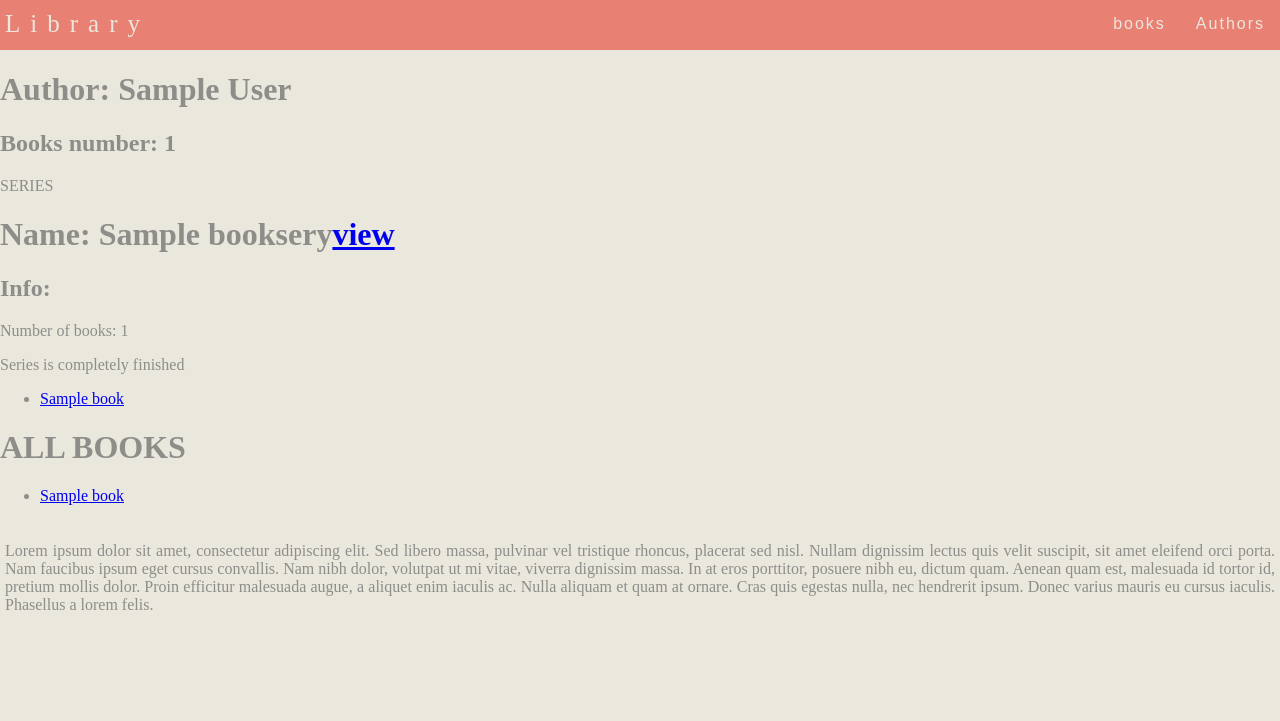
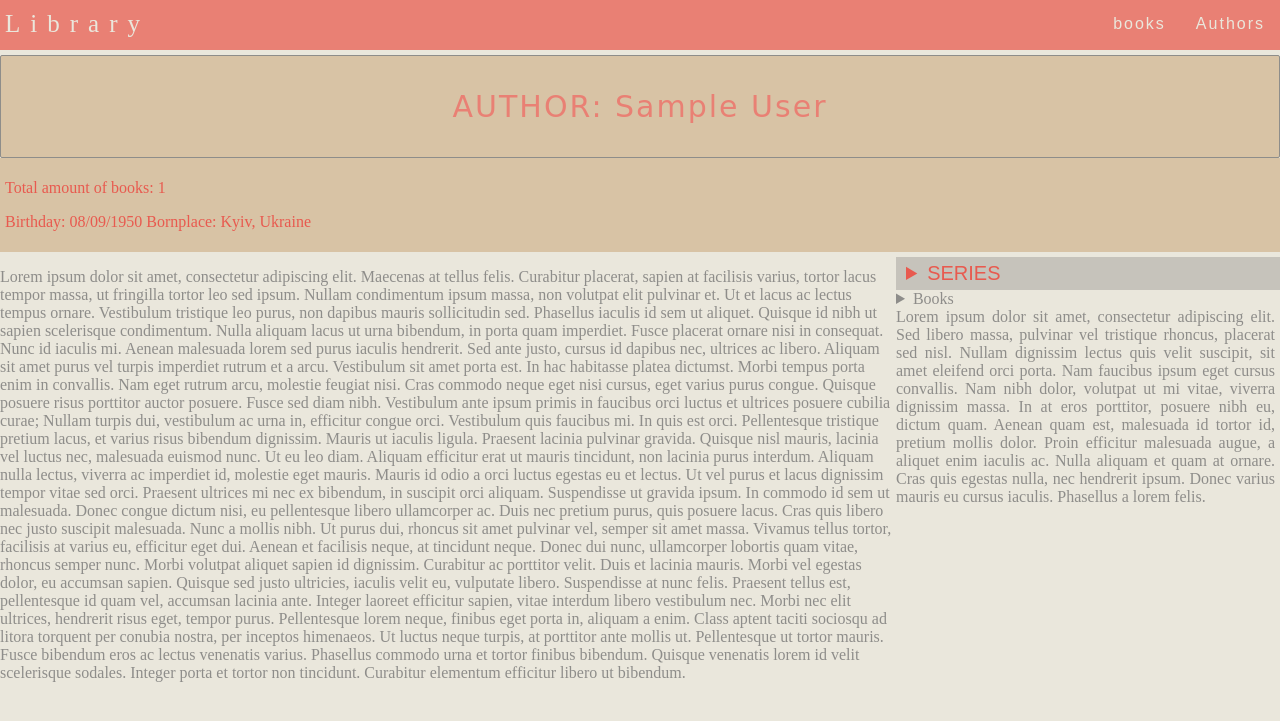
Before and after one commit to Shushunya/library-project, a Django app: page /authors/1 in a window 1280 px wide. Shown: the top 721 px of the page. Run offline with Django 4.2, Linux system fonts and the light colour scheme; tables that the repository leaves empty hold one stand-in row (values such as "Sample post").

Commit message:
author page edited: add bio/books info columns, add books collapsibles

```diff
--- a/mystaticfiles/author/detail.css
+++ b/mystaticfiles/author/detail.css
@@ -0,0 +1,53 @@
+.author-title {
+    background-color: #D8C3A5;
+    color: #E98074;
+    margin-top: 5px;
+    padding: 3px;
+    text-align: center;
+    border: 1px solid #8E8D8A;
+    border-radius: 2px;
+    font-size: 30px;
+    letter-spacing: 2px;
+    font-family: cursive;
+}
+
+.short-info {
+    background-color: #D8C3A5;
+    color: #E85A4F;
+    margin: 0;
+    padding: 5px;
+}
+
+.column-bio {
+    float: left;
+    width: 70%;
+    /* position: relative; */
+}
+
+.column-books {
+    float: right;
+    width: 30%;
+}
+
+.series {
+    background-color: rgba(142, 141, 138, 0.4);
+    color: #E85A4F;
+    /* height: 40px; */
+    text-align: left;
+    padding: 5px 10px;
+    /* padding-top: 5px; */
+    margin-top:5px;
+    font-size: 20px;
+    cursor: pointer;
+}
+
+.series-detail {
+    color: #E98074;
+    margin-left: 20px;
+}
+
+.detail-content {
+    color: greenyellow;
+    margin-left: 25px;
+    font-size: 15px;
+}
--- a/mystaticfiles/style.css
+++ b/mystaticfiles/style.css
@@ -1,5 +1,6 @@
 @import url("./book/list.css");
 @import url("./book/detail.css");
+@import url("./author/detail.css");
 
 body {
     background-color: #EAE7DC;
--- a/templates/author/detail.html
+++ b/templates/author/detail.html
@@ -3,14 +3,40 @@
 {% block title %}: {{ author.fullname }}{% endblock %}
 
 {% block content %}
-    <h1>Author: {{ author.fullname }}</h1>
-    <h2>Books number: {{ count }}</h2>
+    <script src="{% static './author/detail.js' %}"></script>
+    <div class="author-title">
+        <p>AUTHOR: {{ author.fullname }}</p>
+    </div>
+    <div class="short-info">
+        <p>Total amount of books: {{ count }}</p>
+        <p>Birthday: 08/09/1950 Bornplace: Kyiv, Ukraine</p>
+    </div>
 
+
+    <div class="author-info">
+        <div class="column-bio" id="bio">
+            <p>
+                Lorem ipsum dolor sit amet, consectetur adipiscing elit. Maecenas at tellus felis. Curabitur placerat, sapien at facilisis varius, tortor lacus tempor massa, ut fringilla tortor leo sed ipsum. Nullam condimentum ipsum massa, non volutpat elit pulvinar et. Ut et lacus ac lectus tempus ornare. Vestibulum tristique leo purus, non dapibus mauris sollicitudin sed. Phasellus iaculis id sem ut aliquet. Quisque id nibh ut sapien scelerisque condimentum. Nulla aliquam lacus ut urna bibendum, in porta quam imperdiet. Fusce placerat ornare nisi in consequat. Nunc id iaculis mi. Aenean malesuada lorem sed purus iaculis hendrerit. Sed ante justo, cursus id dapibus nec, ultrices ac libero. Aliquam sit amet purus vel turpis imperdiet rutrum et a arcu. Vestibulum sit amet porta est. In hac habitasse platea dictumst. Morbi tempus porta enim in convallis.
+
+    Nam eget rutrum arcu, molestie feugiat nisi. Cras commodo neque eget nisi cursus, eget varius purus congue. Quisque posuere risus porttitor auctor posuere. Fusce sed diam nibh. Vestibulum ante ipsum primis in faucibus orci luctus et ultrices posuere cubilia curae; Nullam turpis dui, vestibulum ac urna in, efficitur congue orci. Vestibulum quis faucibus mi. In quis est orci. Pellentesque tristique pretium lacus, et varius risus bibendum dignissim. Mauris ut iaculis ligula. Praesent lacinia pulvinar gravida.
+
+    Quisque nisl mauris, lacinia vel luctus nec, malesuada euismod nunc. Ut eu leo diam. Aliquam efficitur erat ut mauris tincidunt, non lacinia purus interdum. Aliquam nulla lectus, viverra ac imperdiet id, molestie eget mauris. Mauris id odio a orci luctus egestas eu et lectus. Ut vel purus et lacus dignissim tempor vitae sed orci. Praesent ultrices mi nec ex bibendum, in suscipit orci aliquam. Suspendisse ut gravida ipsum. In commodo id sem ut malesuada. Donec congue dictum nisi, eu pellentesque libero ullamcorper ac. Duis nec pretium purus, quis posuere lacus. Cras quis libero nec justo suscipit malesuada. Nunc a mollis nibh. Ut purus dui, rhoncus sit amet pulvinar vel, semper sit amet massa.
+
+    Vivamus tellus tortor, facilisis at varius eu, efficitur eget dui. Aenean et facilisis neque, at tincidunt neque. Donec dui nunc, ullamcorper lobortis quam vitae, rhoncus semper nunc. Morbi volutpat aliquet sapien id dignissim. Curabitur ac porttitor velit. Duis et lacinia mauris. Morbi vel egestas dolor, eu accumsan sapien. Quisque sed justo ultricies, iaculis velit eu, vulputate libero.
+
+    Suspendisse at nunc felis. Praesent tellus est, pellentesque id quam vel, accumsan lacinia ante. Integer laoreet efficitur sapien, vitae interdum libero vestibulum nec. Morbi nec elit ultrices, hendrerit risus eget, tempor purus. Pellentesque lorem neque, finibus eget porta in, aliquam a enim. Class aptent taciti sociosqu ad litora torquent per conubia nostra, per inceptos himenaeos. Ut luctus neque turpis, at porttitor ante mollis ut. Pellentesque ut tortor mauris. Fusce bibendum eros ac lectus venenatis varius. Phasellus commodo urna et tortor finibus bibendum. Quisque venenatis lorem id velit scelerisque sodales. Integer porta et tortor non tincidunt. Curabitur elementum efficitur libero ut bibendum.
+            </p>
+        </div>
+
+        <div class="column-books" id="book-info">
             {% if series %}
-    <p> SERIES </p>
+            <details class="series">
+                <summary>SERIES</summary>
                 {% for s in series %}
-        <h1>Name: {{ s.title }}<a href="{% url 'book:series-detail' s.id %}">view</a> </h1>
-        <h2>Info: </h2>
+                    <details class="series-detail">
+                        <summary>{{s.title}}</summary>
+                        <div class="detail-content">
+                            <p><a href="{% url 'book:series-detail' s.id %}">More</a></p>
                             <p>Number of books: {{ s.books_count }}</p>
                             {% if s.is_finished %}
                                 <p>Series is completely finished</p>
@@ -22,17 +48,22 @@
                                 <li><a href="{% url 'book:detail-view' book.id %}">{{ book.title }}</a></li>
                                 {% endfor %}
                             </ul>
+                        </div>
+                        </details>
+                {% endfor %}
+            </details>
+            {% endif %}
 
-    {% endfor %}
-    {% endif %}
-    {% block series %}
-    {% endblock %}
-    <h1>ALL BOOKS</h1>
+            <details class="all-books">
+                <summary>Books</summary>
                 <ul>
-
                     {% for book in books %}
                         <li><a href="{% url 'book:detail-view' book.id %}">{{ book.title }}</a></li>
                     {% endfor %}
                 </ul>
+            </details>
+        </div>
+    </div>
+
 
 {% endblock %}
```
Also changed, not shown: templates/index.html (line endings or trailing spaces). Lines whose indentation alone changed are shown as unchanged.
